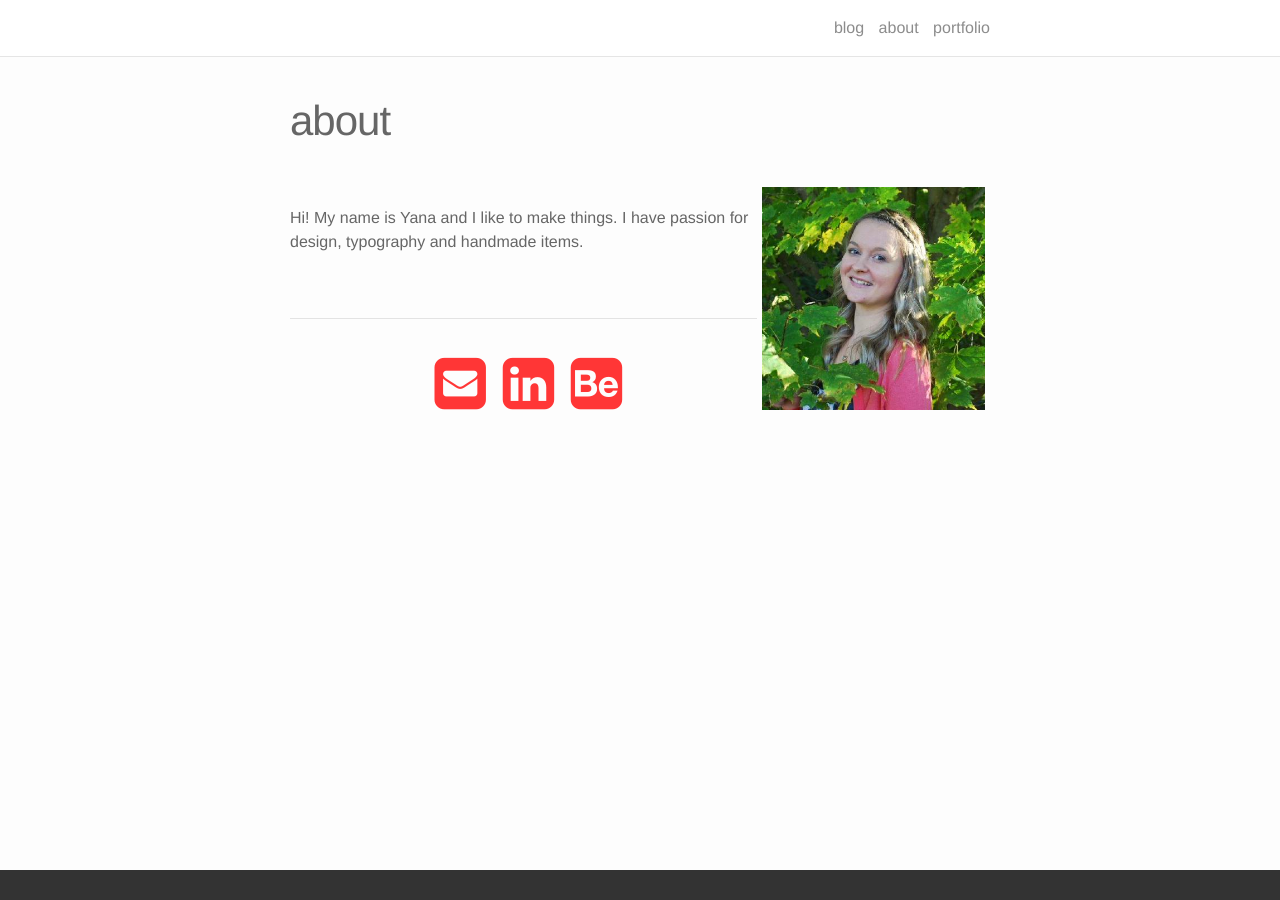
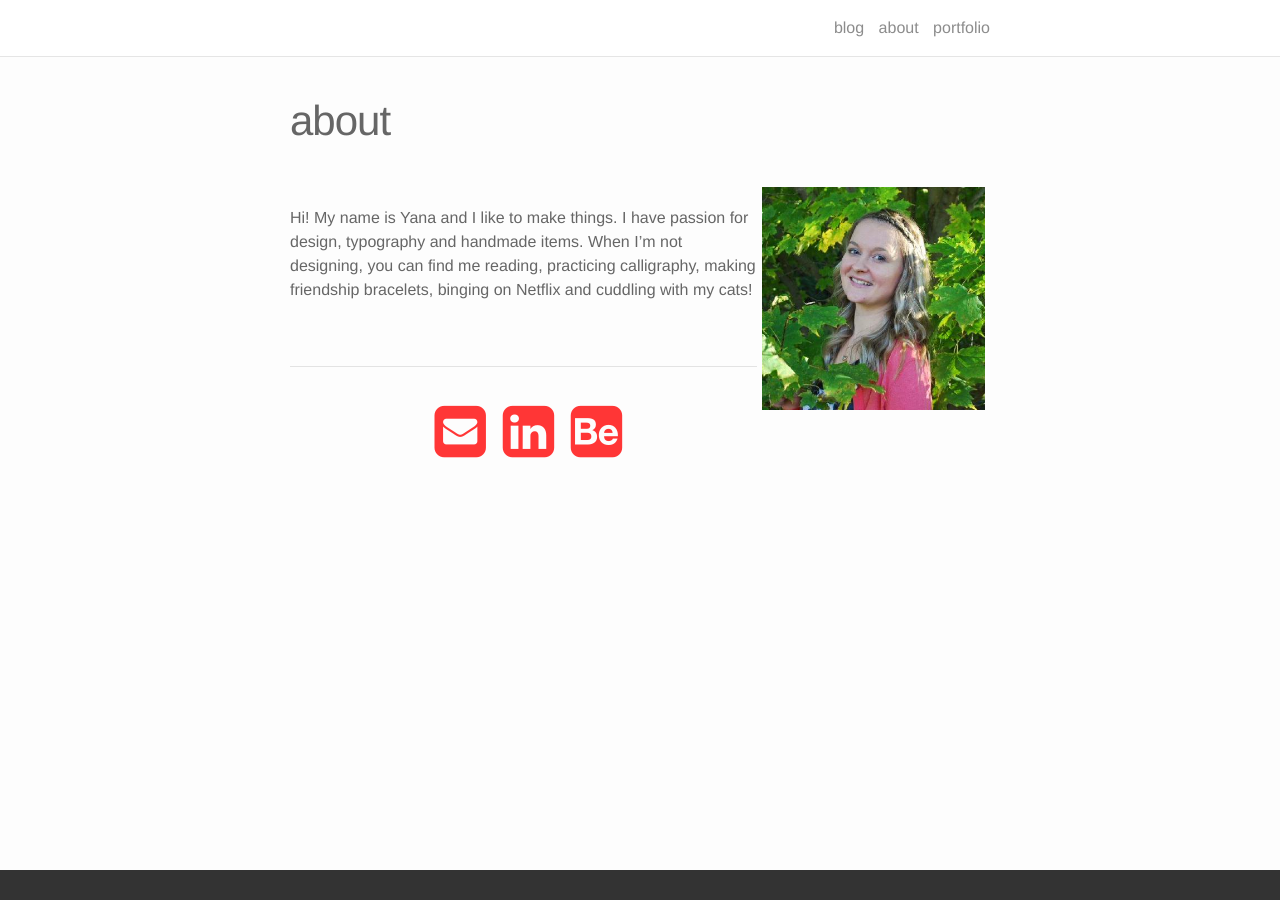
Before and after one commit to ynbd/ynbd.github.io, a Jekyll site: the page built from about.md, in a window 1280 px wide. Built offline with Jekyll 4.4.1, drawn with Linux system fonts in a browser that asks for light colours; nearby versions of some CDN libraries.

Commit message:
Update about.md

```diff
--- a/about.md
+++ b/about.md
@@ -8,6 +8,7 @@ permalink: /about/
 
 <br/>
 Hi! My name is Yana and I like to make things. I have passion for design, typography and handmade items.
+When I’m not designing, you can find me reading, practicing calligraphy, making friendship bracelets, binging on Netflix and cuddling with my cats!
 
 
 
```
